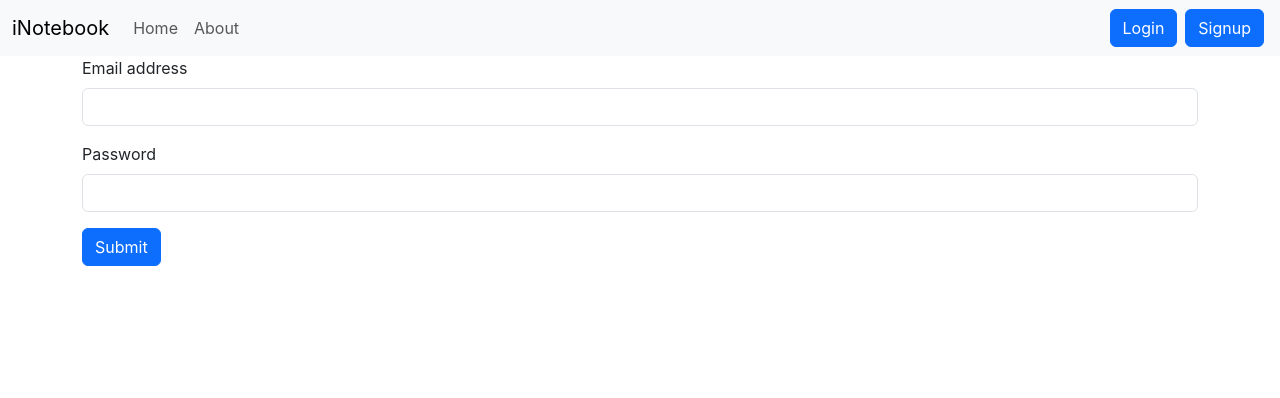
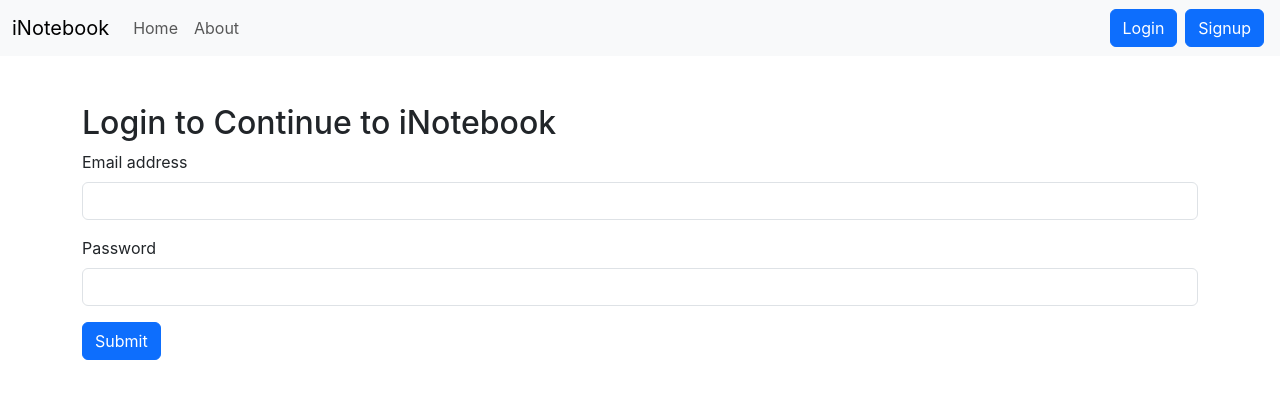
Before and after one commit to aakashduggal/iNotebook, a React (Create React App) app in the folder Frontend/: page /login in a window 1280 px wide. Shown: the top 398 px of the page. Built offline with nearby package versions, Linux system fonts and the light colour scheme.

Commit message:
getting authToken from localStorage and few updates

```diff
--- a/Frontend/src/component/Login.js
+++ b/Frontend/src/component/Login.js
@@ -35,8 +35,8 @@
     return (
         <>
             <form onSubmit={handleSubmit}>
-
-                <div className="mb-3">
+                <div className="my-5 mb-3">
+                <h2>Login to Continue to iNotebook</h2>
                     <label htmlFor="email" className="form-label">Email address</label>
                     <input type="email" className="form-control" id="email" name="email" onChange={onChange} aria-describedby="emailHelp" />
                         <div id="emailHelp" className="form-text"></div>
--- a/Frontend/src/component/Signup.js
+++ b/Frontend/src/component/Signup.js
@@ -35,7 +35,8 @@
     return (
         <>
             <form onSubmit={handleSubmit}>
-                <div className="mb-3">
+                <div className="my-5 mb-3">
+                    <h2>Signup to Create an Account</h2>
                     <label htmlFor="email" className="form-label">Email address</label>
                     <input type="email" className="form-control" id="email" aria-describedby="emailHelp" onChange={onChange} minLength={5} required name="email" />
                 </div>
```
